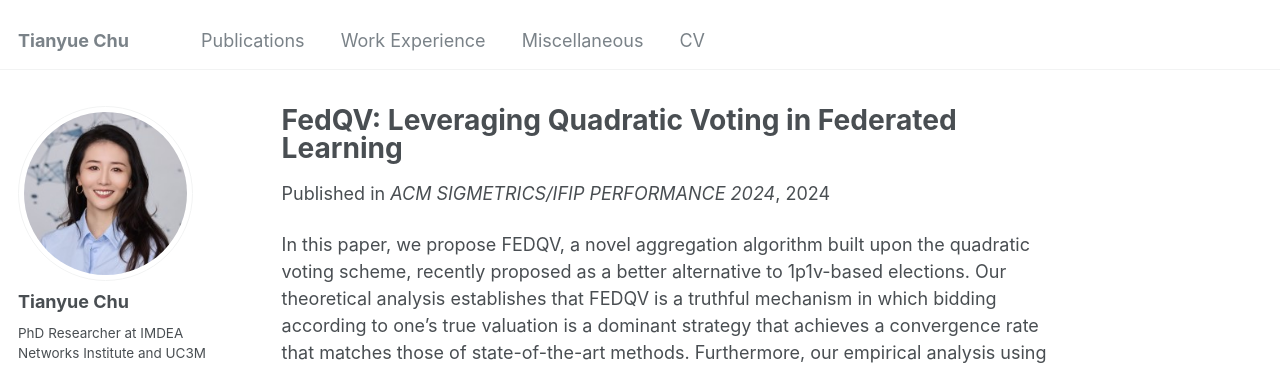
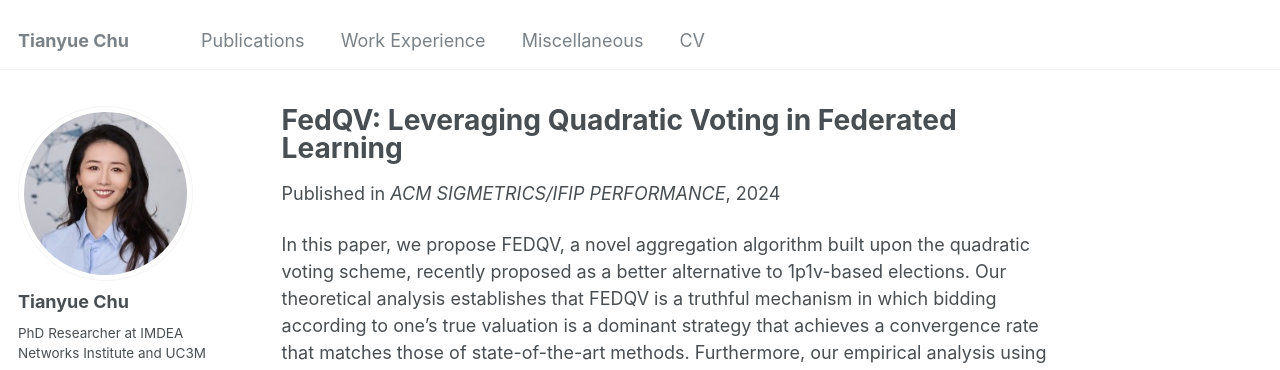
Before and after one commit to TianyueChu/tianyuechu.github.io, a Jekyll site: the page built from _publications/FedQV.md, in a window 1280 px wide and 900 px high. Shown: the top 370 px of the window. Built offline with Jekyll 4.4.1, drawn with Linux system fonts in a browser that asks for light colours; some web fonts are replaced.

```diff
--- a/_config.yml
+++ b/_config.yml
@@ -78,10 +78,11 @@ author:
 publication_category:
   books:
     title: 'Books'
+  conferences:
+    title: 'Conference Papers'
   manuscripts:
     title: 'Journal Articles'
-  conferences:
-    title: 'Conference Papers'
+
 
 # Site Settings
 teaser                   :  # filename of teaser fallback teaser image placed in /images/, .e.g. "500x300.png"
--- a/_publications/FedQV.md
+++ b/_publications/FedQV.md
@@ -5,7 +5,7 @@ category: conferences
 permalink: /publication/2024-06-13-https://dl.acm.org/doi/abs/10.1145/3656006
 excerpt: ' In this paper, we propose FEDQV, a novel aggregation algorithm built upon the quadratic voting scheme, recently proposed as a better alternative to 1p1v-based elections. Our theoretical analysis establishes that FEDQV is a truthful mechanism in which bidding according to one’s true valuation is a dominant strategy that achieves a convergence rate that matches those of state-of-the-art methods. Furthermore, our empirical analysis using multiple real-world datasets validates the superior performance of FEDQV against poisoning attacks. It also shows that combining FEDQV with unequal voting “budgets” according to a reputation score increases its performance benefits even further. Finally, we show that FEDQV can be easily combined with Byzantine-robust privacy-preserving mechanisms to enhance its robustness against both poisoning and privacy attacks.'
 date: 2024-06-13
-venue: 'ACM SIGMETRICS/IFIP PERFORMANCE 2024'
+venue: 'ACM SIGMETRICS/IFIP PERFORMANCE'
 slidesurl: 'http://tianyuechu.github.io/files/slides2.pdf'
 paperurl: 'http://tianyuechu.github.io/files/paper2.pdf'
 citation: 'Chu, Tianyue, and Nikolaos Laoutaris. &quot;FEDQV: Leveraging Quadratic Voting in Federated Learning.&quot; <i>ACM SIGMETRICS/IFIP PERFORMANCE 2024 Joint the ACM on Measurement and Analysis of Computing Systems</i>.'
```
